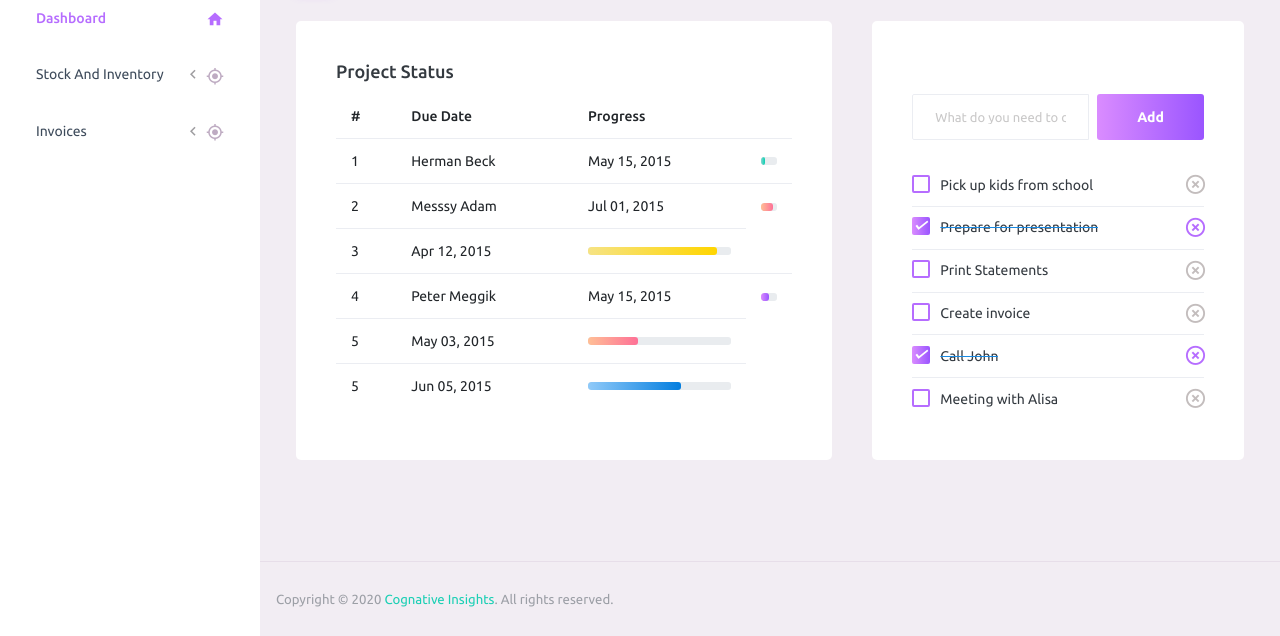
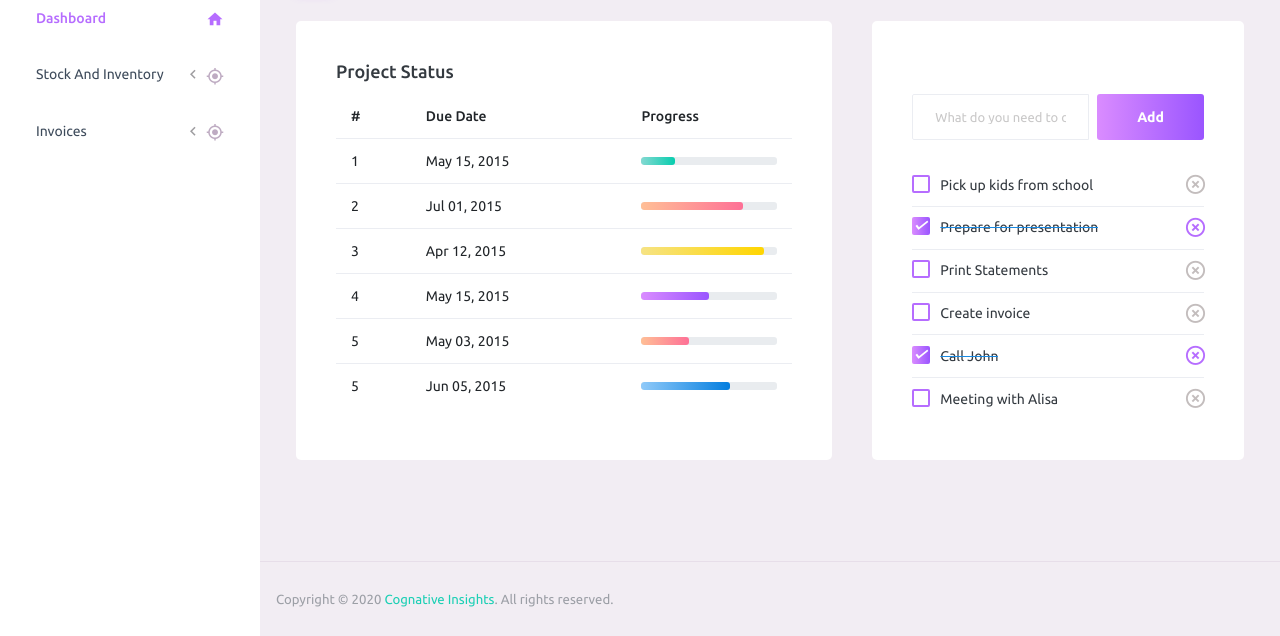
Before and after one commit to Mowzey123/testFrontEnd, a website: page index.html in a window 1280 px wide. Shown: the part 164-800 px from the top of the page. Drawn offline with nearby package versions, Linux system fonts and the light colour scheme; files that its build step writes are made by us from their sources.

```diff
--- a/index.html
+++ b/index.html
@@ -124,7 +124,6 @@
                         <tbody>
                           <tr>
                             <td> 1 </td>
-                            <td> Herman Beck </td>
                             <td> May 15, 2015 </td>
                             <td>
                               <div class="progress">
@@ -134,7 +133,6 @@
                           </tr>
                           <tr>
                             <td> 2 </td>
-                            <td> Messsy Adam </td>
                             <td> Jul 01, 2015 </td>
                             <td>
                               <div class="progress">
@@ -153,7 +151,6 @@
                           </tr>
                           <tr>
                             <td> 4 </td>
-                            <td> Peter Meggik </td>
                             <td> May 15, 2015 </td>
                             <td>
                               <div class="progress">
```
